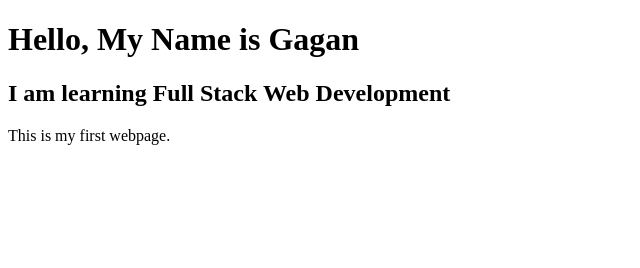
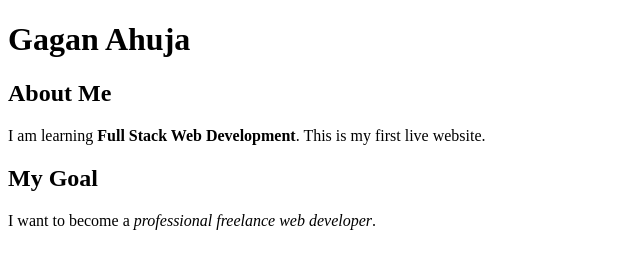
Before and after one commit to gagahuja/frontend-basics, a plain HTML site: page index.html in a window 1280 px wide. Shown: the whole page, without its empty margins (0-640 px from the left). Drawn offline with Linux system fonts and the light colour scheme.

Commit message:
Update index.html

```diff
--- a/index.html
+++ b/index.html
@@ -5,8 +5,17 @@
   </head>
 
   <body>
-    <h1>Hello, My Name is Gagan</h1>
-    <h2>I am learning Full Stack Web Development</h2>
-    <p>This is my first webpage.</p>
+  <h1>Gagan Ahuja</h1>
+
+  <h2>About Me</h2>
+  <p>
+    I am learning <strong>Full Stack Web Development</strong>.
+    This is my first live website.
+  </p>
+
+  <h2>My Goal</h2>
+  <p>
+    I want to become a <em>professional freelance web developer</em>.
+  </p>
   </body>
 </html>
```
